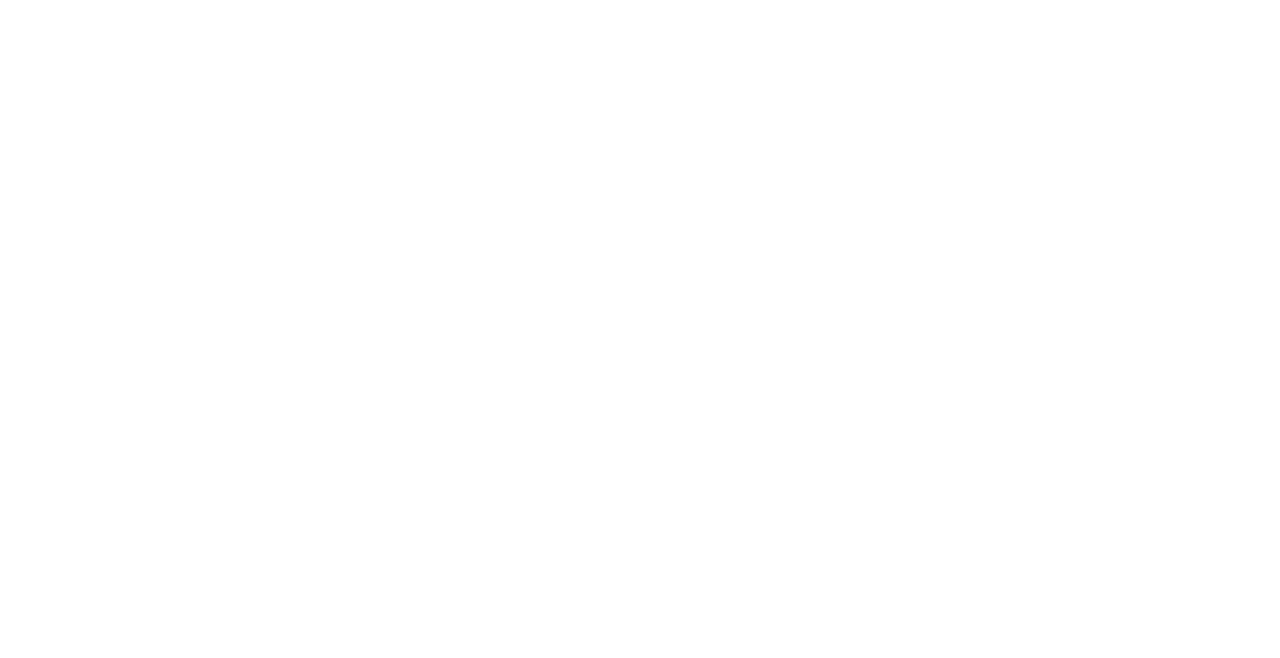
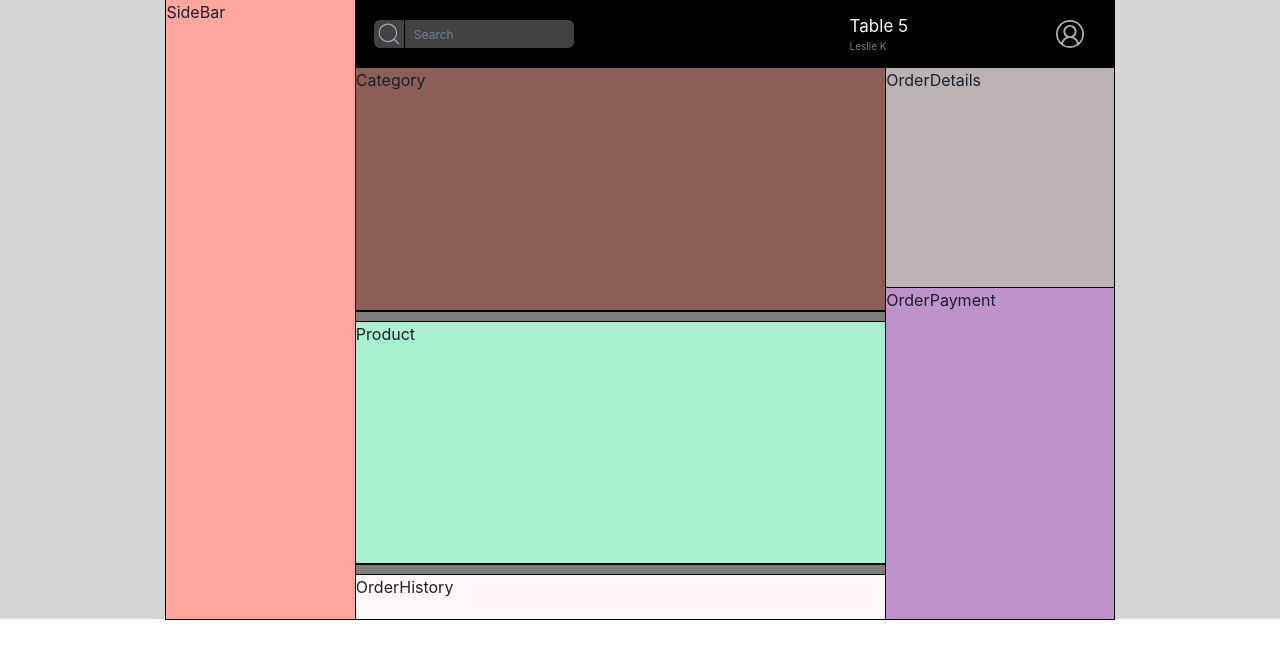
Before and after one commit to martin880/MiniProjectPos, a React (Create React App) app in the folder client/: page /login in a window 1280 px wide. Before the commit this address had no page. Shown: the top 658 px of the page. Built offline with nearby package versions, Linux system fonts and the light colour scheme.

Commit message:
Searchbar dan Login fe

```diff
--- a/client/package.json
+++ b/client/package.json
@@ -10,7 +10,7 @@
     "@testing-library/jest-dom": "^5.16.5",
     "@testing-library/react": "^13.4.0",
     "@testing-library/user-event": "^13.5.0",
-    "axios": "^1.3.5",
+    "axios": "^1.4.0",
     "formik": "^2.2.9",
     "framer-motion": "^10.10.0",
     "json-server": "^0.17.3",
--- a/client/src/App.css
+++ b/client/src/App.css
@@ -38,7 +38,6 @@
 }
 
 .container {
-	height: 100vh;
   width: 100vw;
   background-color: rgb(213, 213, 213);
   align-items: center;
@@ -46,7 +45,7 @@
 }
 
 .device {
-	width: 80%;
+  width: 74%;
   aspect-ratio: 153/100;
   background-color: #111314;
 }
@@ -71,7 +70,7 @@
 .topbar {
   height: 11%;
   width: 100%;
-	background-color: #ff7e6b;
+  background-color: #000000;
 }
 
 .content {
--- /dev/null
+++ b/client/src/api/api.js
@@ -0,0 +1,8 @@
+import axios from "axios";
+
+export const api = axios.create({
+  baseURL: "http://localhost:2000",
+  headers: {
+    Authorization: "rahasia",
+  },
+});
--- a/client/src/components/TopBar.jsx
+++ b/client/src/components/TopBar.jsx
@@ -1,7 +1,86 @@
+import {
+  Flex,
+  Center,
+  Modal,
+  ModalContent,
+  ModalOverlay,
+  useDisclosure,
+  Icon,
+  Input,
+  InputGroup,
+  InputLeftElement,
+} from "@chakra-ui/react";
+import { LoginModal } from "./loginmodal";
+import { VscAccount } from "react-icons/vsc";
+import { CiSearch } from "react-icons/ci";
+
 export default function TopBar() {
-	return (
-		<>
-			<p>TopBar</p>
-		</>
-	);
+  const { isOpen, onOpen, onClose } = useDisclosure();
+
+  return (
+    <>
+      <Flex w={"100%"}>
+        <Flex justifyContent={"space-between"} w={"100%"}>
+          <Center p={"0px 18px"}>
+            <InputGroup>
+              <Input
+                w={"200px"}
+                fontSize={"12px"}
+                border={"1px gray.600 solid"}
+                type={"text"}
+                color={"gray.400"}
+                placeholder="Search"
+                h={"28px"}
+                id="searchbar"
+                backgroundColor={"#424242"}
+              ></Input>
+              <InputLeftElement w={"30px"} h={"100%"}>
+                <Icon
+                  colorScheme="whiteAlpha"
+                  color={"gray.400"}
+                  as={CiSearch}
+                  w={"28px"}
+                  h={"28px"}
+                  cursor={"pointer"}
+                ></Icon>
+              </InputLeftElement>
+            </InputGroup>
+          </Center>
+          <Center
+            p={"10px"}
+            gap={"30px"}
+            w={"274px"}
+            justifyContent={"space-between"}
+            pr={"30px"}
+          >
+            <Flex flexDir={"column"} color={"white"}>
+              <Flex fontSize={"17px"}>Table 5</Flex>
+              <Flex fontSize={"10px"} color={"grey"}>
+                Leslie K
+              </Flex>
+            </Flex>
+            <Flex>
+              <Icon
+                as={VscAccount}
+                h={"28px"}
+                w={"28px"}
+                color={"#b0b0b0"}
+                cursor={"pointer"}
+                onClick={() => {
+                  onOpen();
+                }}
+              ></Icon>
+            </Flex>
+          </Center>
+
+          <Modal isOpen={isOpen} onClose={onClose} isCentered>
+            <ModalOverlay />
+            <ModalContent>
+              <LoginModal onClose={onClose} />
+            </ModalContent>
+          </Modal>
+        </Flex>
+      </Flex>
+    </>
+  );
 }
--- /dev/null
+++ b/client/src/components/loginmodal.jsx
@@ -0,0 +1,114 @@
+import {
+  Flex,
+  Grid,
+  GridItem,
+  Icon,
+  Image,
+  Input,
+  Textarea,
+  Center,
+  Box,
+  Button,
+  Checkbox,
+} from "@chakra-ui/react";
+import { useEffect, useState } from "react";
+import { IoMdClose } from "react-icons/io";
+import { api } from "../api/api";
+
+export function LoginModal(props) {
+  const arr = [];
+  const [login, setLogin] = useState({
+    email: "",
+    password: "",
+  });
+  const [added, setAdded] = useState(["lol"]);
+  function inputHandler(input) {
+    const { value, id } = input.target;
+    const tempobject = { ...login };
+    tempobject[id] = value;
+    setLogin(tempobject);
+    console.log(tempobject);
+  }
+  async function Login() {
+    await api.get("/lol").then(() => {});
+  }
+  return (
+    <>
+      <Flex
+        bgColor={"#000000"}
+        color={"white"}
+        maxW={"524px"}
+        // maxH={'389px'}
+        w={"524px"}
+        h="100%"
+        borderRadius={"5px"}
+        flexDir={"column"}
+        pb="20px"
+      >
+        <Flex
+          justifyContent={"space-between"}
+          w="100%"
+          fontSize="24px"
+          padding={"24px 24px 24px 24px"}
+        >
+          <Flex fontWeight={"bold"}>Login</Flex>
+          <Flex>
+            <Icon
+              h={"36px"}
+              w={"36px"}
+              as={IoMdClose}
+              color="#87878"
+              cursor={"pointer"}
+              onClick={() => props.onClose()}
+            ></Icon>
+          </Flex>
+        </Flex>
+        <Flex padding={"24px 24px 24px 24px"} justifyContent={"space-between"}>
+          <Flex
+            flexDir={"column"}
+            justifyContent={"space-between"}
+            gap={"30px"}
+          >
+            <Input
+              bgColor={"#3E3E3E"}
+              border={"none"}
+              w="400px"
+              h="45px"
+              placeholder="Email"
+              onChange={inputHandler}
+              id="email"
+            ></Input>
+            <Input
+              bgColor={"#3E3E3E"}
+              border={"none"}
+              w="400px"
+              h={"45px"}
+              resize={"none"}
+              placeholder="Password"
+              onChange={inputHandler}
+              id="password"
+            ></Input>
+            <Flex justifyContent={"space-between"}>
+              <Checkbox>Remember me</Checkbox>
+              <Flex cursor={"pointer"}>Forgot Password?</Flex>
+            </Flex>
+          </Flex>
+        </Flex>
+
+        <Flex w="100%" p={"24px"}>
+          <Center
+            borderRadius={"5px"}
+            fontWeight={"600"}
+            bgColor={"#7aebff"}
+            h="48px"
+            w="400px"
+            cursor={"pointer"}
+            onClick={() => {}}
+          >
+            LOGIN
+          </Center>
+        </Flex>
+      </Flex>
+    </>
+  );
+}
--- a/client/src/pages/loginpage.jsx
+++ b/client/src/pages/loginpage.jsx
@@ -0,0 +1,55 @@
+import {
+  Center,
+  Flex,
+  Modal,
+  ModalContent,
+  ModalOverlay,
+  useDisclosure,
+} from "@chakra-ui/react";
+import Category from "../components/Category";
+import OrderDetails from "../components/OrderDetails";
+import OrderHistory from "../components/OrderHistory";
+import Product from "../components/Product";
+import SideBar from "../components/SideBar";
+import TopBar from "../components/TopBar";
+import { LoginModal } from "../components/loginmodal";
+
+export default function LoginPage() {
+  return (
+    <>
+      <Flex className="container">
+        <Flex className="device">
+          <Flex className="sidebar">
+            <SideBar />
+          </Flex>
+          <Flex className="mainbar">
+            <Flex className="topbar">
+              <TopBar />
+            </Flex>
+            <Flex className="content">
+              <Flex className="content-1">
+                <Flex className="category">
+                  <Category />
+                </Flex>
+                <Flex className="divider"></Flex>
+                <Flex className="product">
+                  <Product />
+                </Flex>
+                <Flex className="divider"></Flex>
+                <Flex className="order-history">
+                  <OrderHistory />
+                </Flex>
+              </Flex>
+              <Flex className="content-2">
+                <Flex className="order-details">
+                  <OrderDetails />
+                </Flex>
+                <Flex className="order-payment">OrderPayment</Flex>
+              </Flex>
+            </Flex>
+          </Flex>
+        </Flex>
+      </Flex>
+    </>
+  );
+}
--- a/client/src/routes/routes.jsx
+++ b/client/src/routes/routes.jsx
@@ -1,9 +1,11 @@
 import { Route } from "react-router-dom";
 import SearchBar from "../components/searchbar";
 import Cashier from "../pages/Cashier";
+import LoginPage from "../pages/loginpage";
 const routes = [
-	<Route path="/" element={<SearchBar />} />,
-	<Route path="/cashier" element={<Cashier />} />,
+  <Route path="/" element={<SearchBar />} />,
+  <Route path="/cashier" element={<Cashier />} />,
+  <Route path="/login" element={<LoginPage />} />,
 ];
 
 export default routes;
```
Also changed, not shown: 1 other file (tests, documents, lock files or other folders). Lines whose indentation alone changed are shown as unchanged.
